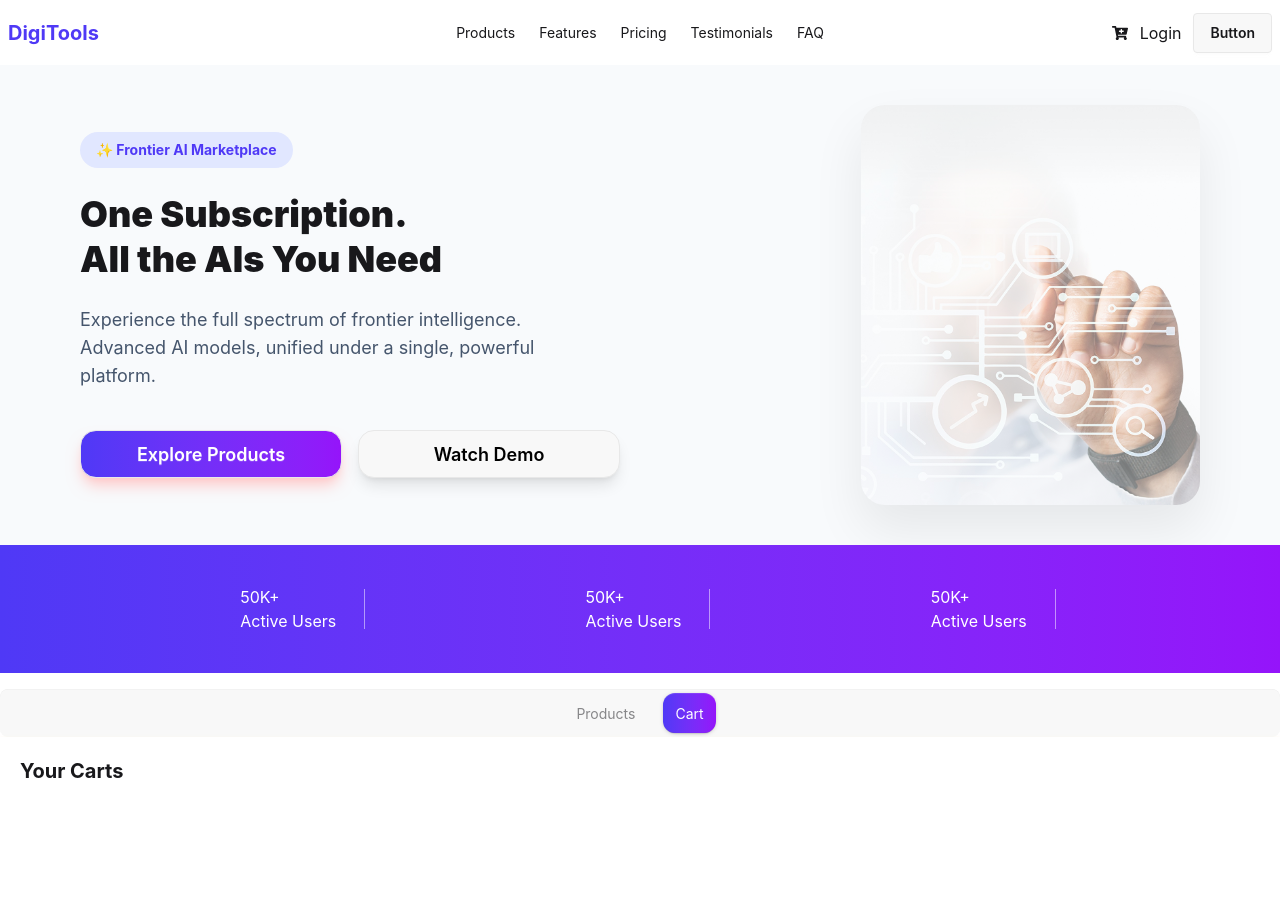
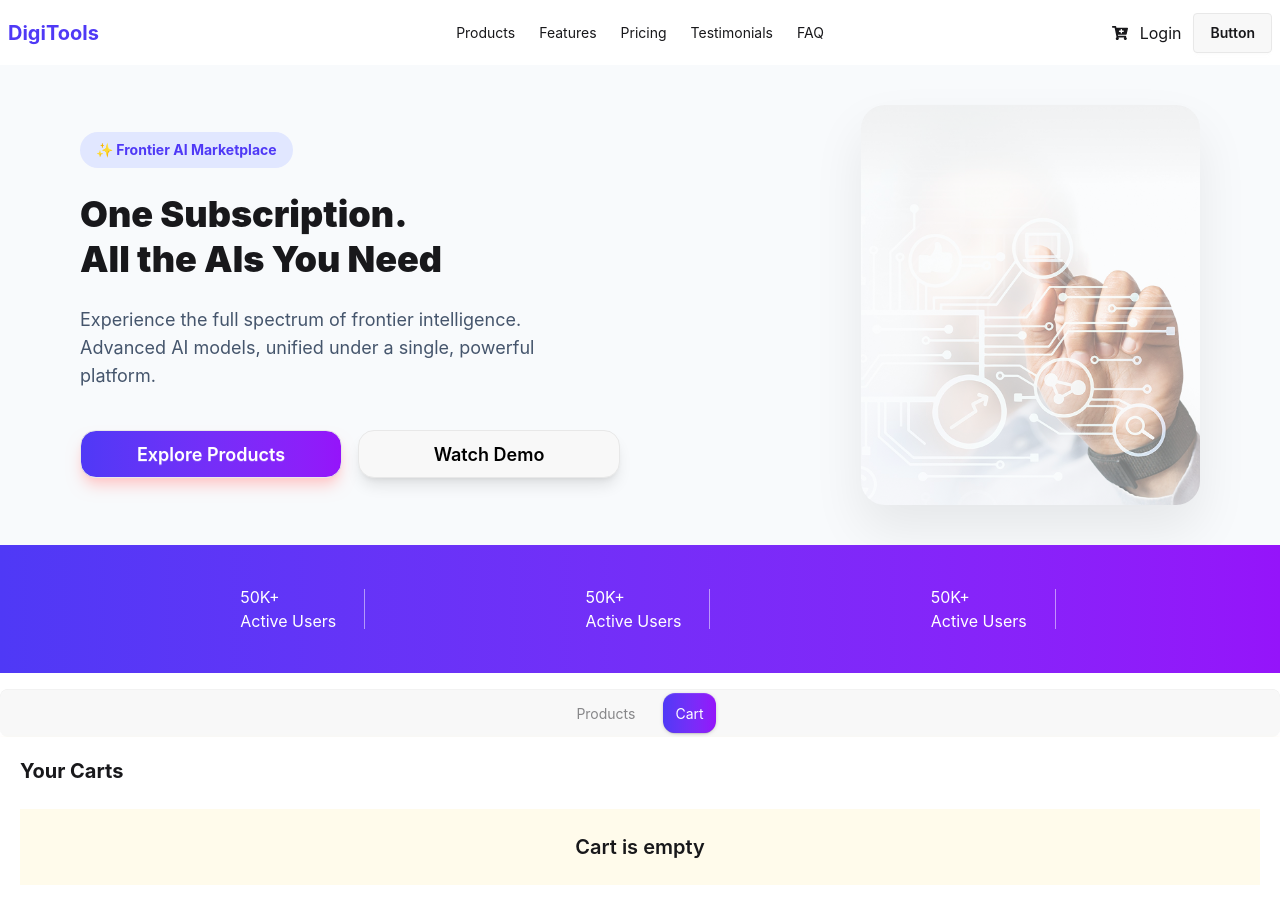
Before and after one commit to Shohan11369/digiTools-platform-assignment-06, a React (Vite) app: page / in a window 1280 px wide. Both pictures are taken after a click on the radio button "Cart". Before the commit the page ends 829 px from the top, so only its background shows below. Built offline with nearby package versions, Linux system fonts and the light colour scheme.

Commit message:
added now carts section total price and empty when cart don't have products

```diff
--- a/src/App.jsx
+++ b/src/App.jsx
@@ -58,7 +58,7 @@ function App() {
       {activeTab === "model" ? (
         <Models modelPromise={modelPromise} carts={carts} setCarts={setCarts} />
       ) : (
-        <Cart  carts={carts}/>
+        <Cart  carts={carts} setCarts={setCarts}/>
       )}
     </>
   );
--- a/src/components/Cart/Cart.jsx
+++ b/src/components/Cart/Cart.jsx
@@ -1,14 +1,26 @@
 import React from "react";
 
-const Cart = ({ carts }) => {
+const Cart = ({ carts, setCarts }) => {
+  // total count
+
+  const totalPrice = carts.reduce((sum, item) => sum + item.price, 0);
+
+  const handlePaymentButton = () => {
+    setCarts([]);
+  };
+
   return (
-    <div className="p-5 shadow shadow-amber-50 ">
+    <div className="p-5 shadow shadow-amber-50 container mx-auto">
       <h1 className="text-xl font-bold mb-6">Your Carts</h1>
 
-      <div className="mb-4 space-y-5 container mx-auto">
+      {carts.length === 0 ? (
+        <p className="text-center p-6 bg-amber-50 text-xl font-semibold">Cart is empty</p>
+      ) : (
+        <>
+          <div className="mb-4 space-y-5">
             {carts.map((item) => (
               <div key={item.id}>
-            <div className="flex justify-start items-center gap-4 border p-5 bg-gray-100">
+                <div className="flex justify-start items-center gap-4  p-5 bg-gray-100 rounded-2xl">
                   <div>
                     <img
                       className="w-10 h-20 object-contain"
@@ -21,10 +33,34 @@ const Cart = ({ carts }) => {
                     <h2 className="text-xl font-bold">{item.title}</h2>
                     <p className="text-xl">${item.price}</p>
                   </div>
+
+                  <div>
+
+                  </div>
                 </div>
               </div>
             ))}
           </div>
+
+          {/* total */}
+
+          <div className="flex justify-between bg-gray-100 p-5 rounded-4xl text-xl font-bold">
+            <div>Total</div>
+            <div>{totalPrice}</div>
+          </div>
+
+          {/* checkout */}
+
+          <div className="mt-5">
+            <button
+              onClick={handlePaymentButton}
+              className=" w-full p-4 bg-linear-to-r from-[#4F39F6] to-[#9514FA] text-white text-xl font-bold rounded-2xl"
+            >
+              Proceed to Checkout
+            </button>
+          </div>
+        </>
+      )}
     </div>
   );
 };
```
Lines whose indentation alone changed are shown as unchanged.
